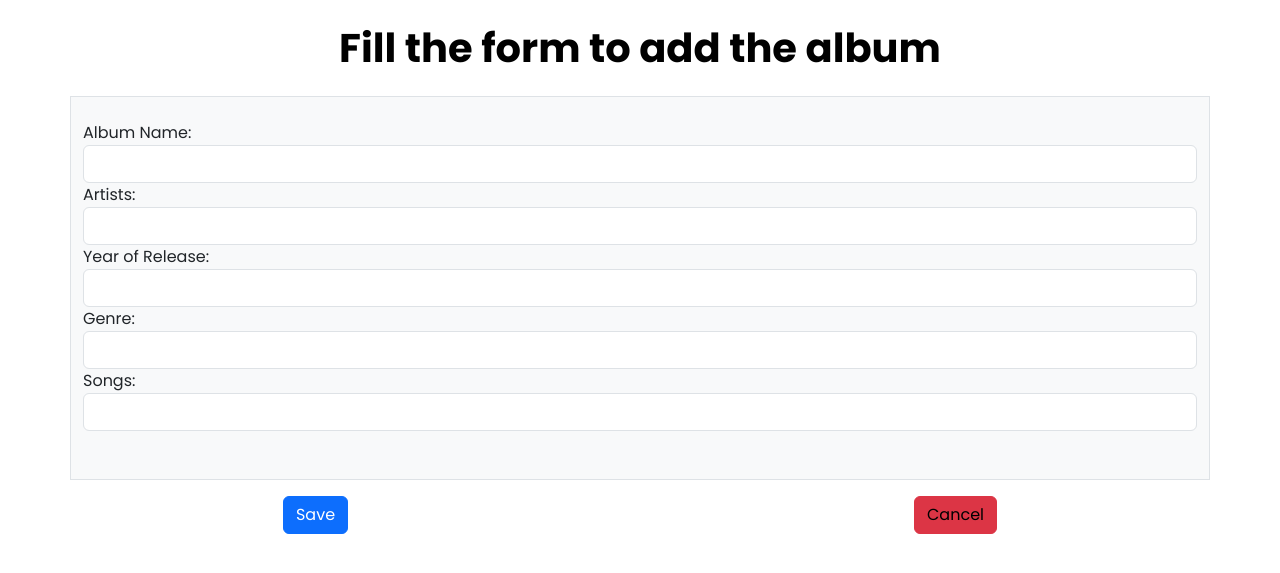
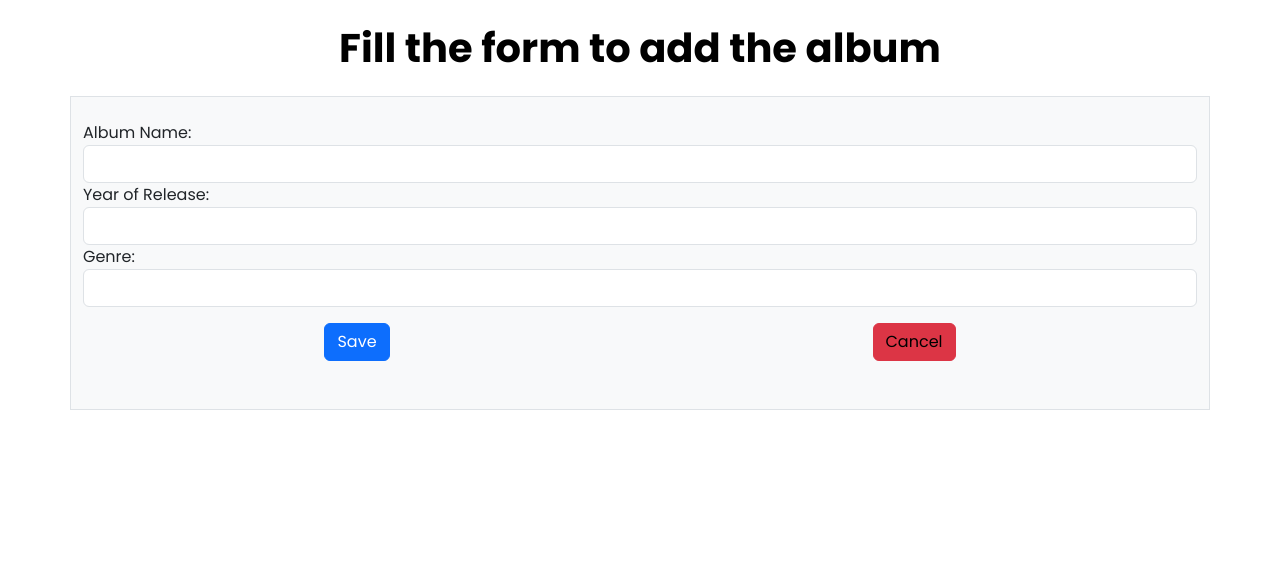
Before and after one commit to andrewgg1/Project6-Group3-Web, a Flask app: page /add-album in a window 1280 px wide. Shown: the top 573 px of the page. Run offline with Flask 3, Linux system fonts and the light colour scheme.

Commit message:
updated forms to json format and routes

```diff
--- a/templates/album.html
+++ b/templates/album.html
@@ -4,43 +4,43 @@
 
 {% block formContent %}
 
-<form action="" method="post"> <!--Add form action from the album_routes.py-->
+<form action="{{ url_for('album.create_album') }}" method="post"> <!--Add form action from the album_routes.py-->
     <div class="container pt-4 pb-5 bg-light border">
         <div class="row">
             <div class="form-group">
                 <label for="albumName">Album Name:</label>
-                <input required type="text" class="form-control" id="albumName">
+                <input required type="text" class="form-control" id="albumName" name="album_name">
             </div>
         </div>
 
-        <div class="row">
+        <!-- <div class="row">
             <div class="form-group">
-                <label for="artist">Artists:</label> <!--make a dropdown to add existing artists-->
-                <input required type="text" class="form-control" id="artist">
+                <label for="artist">Artists:</label> make a dropdown to add existing artists-->
+               <!-- <input required type="text" class="form-control" id="artist" name="artist_name">
             </div>
-        </div>
+        </div> -->
 
         <div class="row">
             <div class="form-group">
                 <label for="releaseYear">Year of Release:</label>
-                <input required type="number" class="form-control" id="releaseYear">
+                <input required type="number" class="form-control" id="releaseYear" name="release_year">
             </div>
         </div>
 
         <div class="row">
             <div class="form-group">
                 <label for="genre2">Genre:</label>
-                <input required type="text" class="form-control" id="genre2">
+                <input required type="text" class="form-control" id="genre2" name="genre">
             </div>
         </div>
 
-        <div class="row">
+        <!-- <div class="row">
             <div class="form-group">
-                <label for="songs">Songs:</label> <!--make a dropdown to simply add songs-->
-                <input required type="text" class="form-control" id="songs">
+                <label for="songs">Songs:</label> make a dropdown to simply add songs-->
+               <!-- <input required type="text" class="form-control" id="songs">
             </div>
         </div>
-    </div>
+    </div> -->
 
     <div class="mt-3 d-flex justify-content-end">
         <button type="submit" class="btn btn-primary mx-auto">Save</button>
```
Also changed, not shown: templates/song.html (+11 -11 lines).
